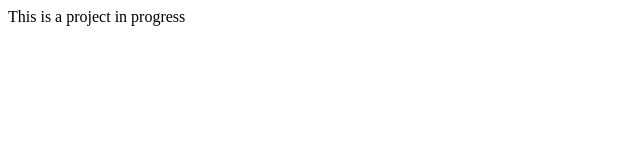
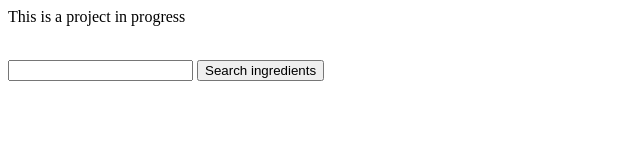
Before and after one commit to parshwa282011/Jain-items-database, a plain HTML site: page index.html in a window 1280 px wide. Shown: the whole page, without its empty margins (0-640 px from the left). Drawn offline with Linux system fonts and the light colour scheme.

Commit message:
Update index.html

```diff
--- a/index.html
+++ b/index.html
@@ -8,5 +8,8 @@
     <p>
       This is a project in progress
     </p>
+    <br>
+    <input></input>
+    <button id="search-button">Search ingredients</button>
   </body>
 </html>
```
